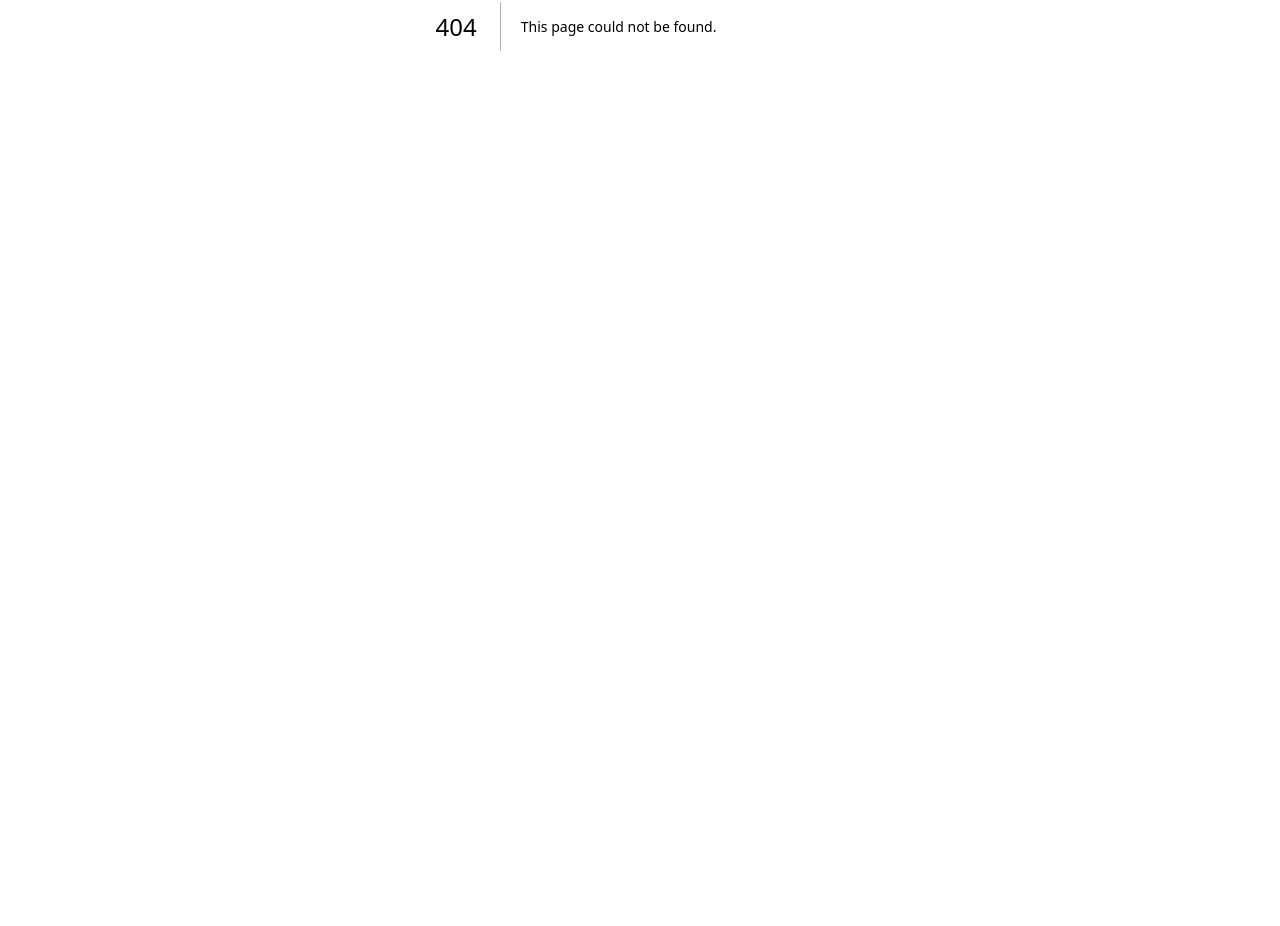
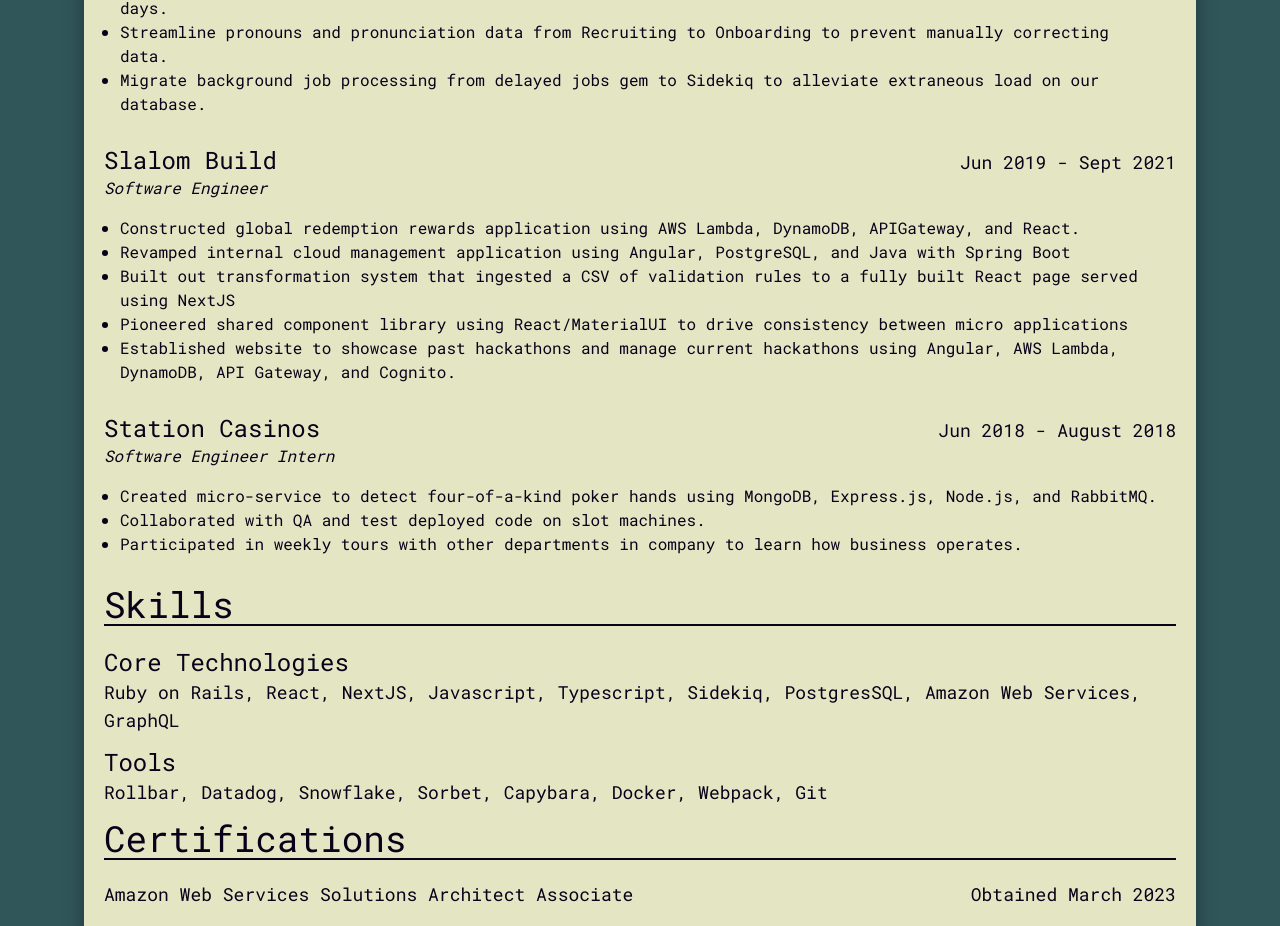
Before and after one commit to abbyjb/abbyjb-portfolio, a Next.js app: page /experience in a window 1280 px wide. Before the commit this address had no page. Shown: the part 494-1420 px from the top of the page. Before the commit the page ends 920 px from the top, so only its background shows below. Built offline with nearby package versions, Linux system fonts and the light colour scheme.

Commit message:
add experience page to show/download resume

```diff
--- /dev/null
+++ b/app/experience/components/resume-item.tsx
@@ -0,0 +1,25 @@
+type ResumeItemProps = {
+  company: string;
+  job_title: string;
+  dates_worked: string;
+  accomplishments: Array<string>;
+};
+
+export default function ResumeItem({company, job_title, dates_worked, accomplishments}: ResumeItemProps) {
+  return (
+    <section className="mb-5">
+      <div className="flex items-end justify-between">
+        <h3 className="text-2xl flex-grow">{company}</h3>
+        <p className="text-lg">{dates_worked}</p>
+      </div>
+      <p className="italic">{job_title}</p>
+      <div>
+        <ul className="list-disc p-2 m-2">
+          {accomplishments.map((accomplishment, index) => {
+            return <li key={`${company}-${index}`}>{accomplishment}</li>
+          })}
+        </ul>
+      </div>
+    </section>
+  );
+}
--- /dev/null
+++ b/app/experience/components/resume-section-header.tsx
@@ -0,0 +1,20 @@
+import Link from 'next/link';
+import Download from '@/app/download.svg';
+
+type ResumeSectionHeaderProps = {
+  name: string;
+  icon_button?: boolean;
+}
+
+export default function ResumeSectionHeader({ name, icon_button }: ResumeSectionHeaderProps) {
+  return (
+    <div className="flex mb-5 border-b-2 border-purple">
+      <h2 className="grow text-4xl">{name}</h2>
+      { icon_button &&
+        <Link href="./Abigail_Bashore_Resume.pdf" target="_blank" download>
+          <Download className="size-8"/>
+        </Link>
+      }
+    </div>
+  );
+}
--- /dev/null
+++ b/app/experience/page.tsx
@@ -0,0 +1,73 @@
+import ResumeItem from './components/resume-item';
+import ResumeSectionHeader from './components/resume-section-header'
+
+export default function ExperiencePage () {
+  return (
+    <main className="rounded-lg bg-beige text-purple p-5 m-5 shadow-xl shadow-blue overflow-y-auto">
+      <ResumeSectionHeader name="Work Experience" icon_button />
+      <ResumeItem
+        company={"Greenhouse Software"}
+        job_title={"Software Engineer"}
+        dates_worked={"Oct 2021 - Present"}
+        accomplishments={[
+          "Remediate an issue where 500k outbound emails sent through SMTP service were being sent from the wrong domain.",
+          "Built bulk employee import tool to speed up implementation time for new customers.",
+          "Automate export of employee documents using Sidekiq and generate a S3 presigned url for customer ease of use.",
+          "Spearhead the addition of two new admin roles from proof-of-concept to release.",
+          "Reduce response time by 40% for commonly visited page by optimizing evaluation of employee permissions.",
+          "Architect email notification to employees to complete their goals two weeks before they are due.",
+          "Implement three new metrics for admins to view how effectively employees are onboarding in their first 30 days.",
+          "Streamline pronouns and pronunciation data from Recruiting to Onboarding to prevent manually correcting data.",
+          "Migrate background job processing from delayed jobs gem to Sidekiq to alleviate extraneous load on our database."
+        ]}
+      />
+      <ResumeItem
+        company={"Slalom Build"}
+        job_title={"Software Engineer"}
+        dates_worked={"Jun 2019 - Sept 2021"}
+        accomplishments={[
+          "Constructed global redemption rewards application using AWS Lambda, DynamoDB, APIGateway, and React.",
+          "Revamped internal cloud management application using Angular, PostgreSQL, and Java with Spring Boot",
+          "Built out transformation system that ingested a CSV of validation rules to a fully built React page served using NextJS",
+          "Pioneered shared component library using React/MaterialUI to drive consistency between micro applications",
+          "Established website to showcase past hackathons and manage current hackathons using Angular, AWS Lambda, DynamoDB, API Gateway, and Cognito.",
+        ]}
+      />
+
+      <ResumeItem
+        company={"Station Casinos"}
+        job_title={"Software Engineer Intern"}
+        dates_worked={"Jun 2018 - August 2018"}
+        accomplishments={[
+          "Created micro-service to detect four-of-a-kind poker hands using MongoDB, Express.js, Node.js, and RabbitMQ.",
+          "Collaborated with QA and test deployed code on slot machines.",
+          "Participated in weekly tours with other departments in company to learn how business operates."
+        ]}
+      />
+
+      <ResumeSectionHeader name="Skills" />
+      <div className="mb-3">
+        <h3 className="text-2xl">Core Technologies</h3>
+        <p className="text-lg"> Ruby on Rails, React, NextJS, Javascript, Typescript, Sidekiq, PostgresSQL, Amazon Web Services, GraphQL</p>
+      </div>
+      <div className="mb-3">
+        <h3 className="text-2xl">Tools</h3>
+        <p className="text-lg"> Rollbar, Datadog, Snowflake, Sorbet, Capybara, Docker, Webpack, Git</p>
+      </div>
+
+      <ResumeSectionHeader name="Certifications" />
+      <div className="flex mb-3">
+        <p className="grow text-lg">Amazon Web Services Solutions Architect Associate</p>
+        <p className="text-lg">Obtained March 2023</p>
+      </div>
+
+      <ResumeSectionHeader name="Experience" />
+      <div className="flex">
+        <h3 className="grow text-2xl">University of Denver, Denver, CO</h3>
+        <p className="text-lg">Sept 2015 - June 2019</p>
+      </div>
+      <p className="font-text-lg">Bachelors in Computer Science</p>
+      <p className="text-lg">Minors in Mathematics and Business Information/Analytics</p>
+    </main>
+  );
+}
```
Also changed, not shown: app/download.svg (added), 1 other file (tests, documents, lock files or other folders).
